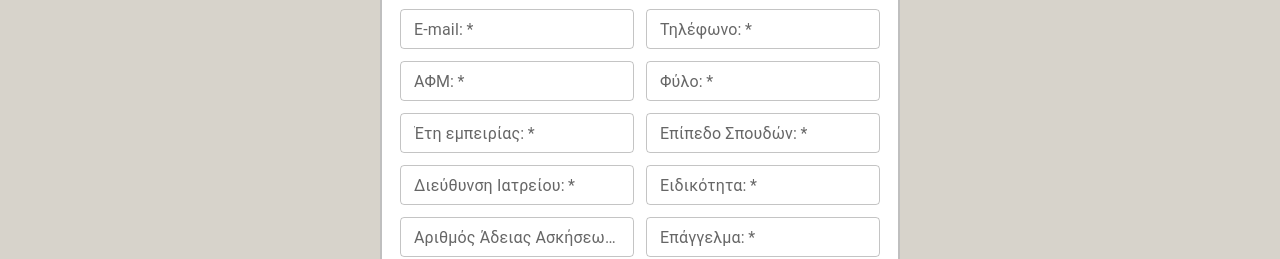
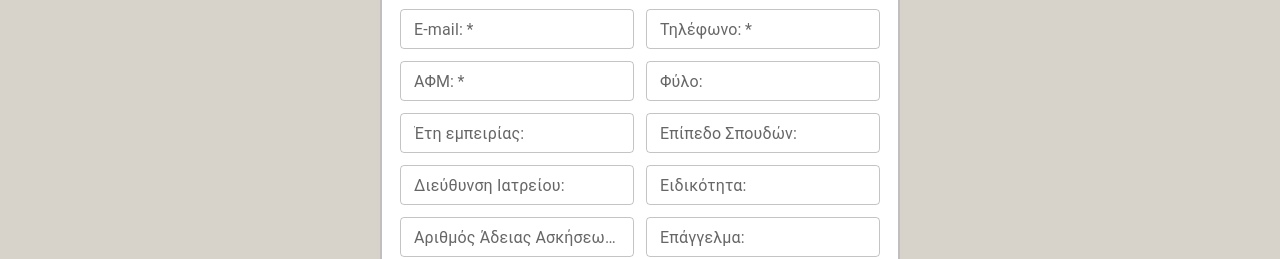
Before and after one commit to MerApost/Website-PetHealth, a React (Create React App) app: page /registration in a window 1280 px wide. Both pictures are taken after a click on the button "Κτηνίατρος". Shown: the part 378-637 px from the top of the page. Built offline with nearby package versions, Linux system fonts and the light colour scheme.

Commit message:
fix registration

```diff
--- a/src/pages/Registration.js
+++ b/src/pages/Registration.js
@@ -150,7 +150,7 @@ export default function Registration() {
             <TextField label="Επίθετο:" required value={form.surname} onChange={setField("surname")} size="small" fullWidth />
 
             <TextField label="E-mail:" type="email" required value={form.email} onChange={setField("email")} size="small" fullWidth />
-            <TextField label="Τηλέφωνο:" type="number" required value={form.phone} onChange={setField("phone")} size="small" fullWidth />
+            <TextField label="Τηλέφωνο:" required value={form.phone} onChange={setField("phone")} size="small" fullWidth />
 
             {/* ιδιοκτιτης */}
 
@@ -168,7 +168,6 @@ export default function Registration() {
                 <TextField
                   label="Αριθμός Κατοικιδίων:"
                   type="number"
-                  required
                   value={form.petsCount}
                   onChange={setField("petsCount")}
                   size="small"
@@ -190,13 +189,12 @@ export default function Registration() {
             {/* κτηνιατροσ */}
             {isVet && (
               <>
-                <TextField label="ΑΦΜ:" type="number" required value={form.afm} onChange={setField("afm")} size="small" fullWidth />
-                <TextField label="Φύλο:" required value={form.gender} onChange={setField("gender")} size="small" fullWidth />
+                <TextField label="ΑΦΜ:" required value={form.afm} onChange={setField("afm")} size="small" fullWidth />
+                <TextField label="Φύλο:" value={form.gender} onChange={setField("gender")} size="small" fullWidth />
 
-                <TextField label="Έτη εμπειρίας:" type="number" required value={form.experience} onChange={setField("experience")} size="small" fullWidth />
+                <TextField label="Έτη εμπειρίας:" type="number" value={form.experience} onChange={setField("experience")} size="small" fullWidth />
                 <TextField
                   label="Επίπεδο Σπουδών:"
-                  required
                   value={form.studiesLevel}
                   onChange={setField("studiesLevel")}
                   size="small"
@@ -205,13 +203,12 @@ export default function Registration() {
 
                 <TextField
                   label="Διεύθυνση Ιατρείου:"
-                  required
                   value={form.clinicAddress}
                   onChange={setField("clinicAddress")}
                   size="small"
                   fullWidth
                 />
-                <TextField label="Ειδικότητα:" required value={form.specialty} onChange={setField("specialty")} size="small" fullWidth />
+                <TextField label="Ειδικότητα:" value={form.specialty} onChange={setField("specialty")} size="small" fullWidth />
 
                 <TextField
                   label="Αριθμός Άδειας Ασκήσεως:"
@@ -224,7 +221,6 @@ export default function Registration() {
                 />
                 <TextField
                   label="Επάγγελμα:"
-                  required
                   value={form.profession}
                   onChange={setField("profession")}
                   size="small"
```
